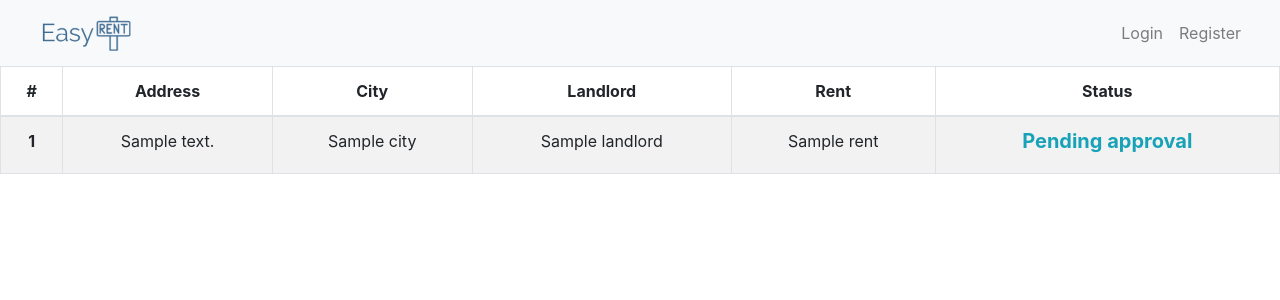
After one commit to StoyanoVasil/SOT-frontend, a Flask app: template src/templates/bookings.html in a window 1280 px wide. The commit adds this page. Shown: the top 300 px of the page. Run offline with Flask 2, Linux system fonts and the light colour scheme; the template is opened without the code that fills it: most values are stand-ins (such as "Sample title", 1, 10 or a date in 2020); some libraries are stand-ins or nearby versions.

Commit message:
add bookings page; add error snippet in main page and bookings page

```diff
--- a/src/static/css/master.css
+++ b/src/static/css/master.css
@@ -19,3 +19,7 @@ html, body {
 .top-space {
     margin-top: 1%;
 }
+
+.main-color {
+    color: rgb(63,108,147);
+}
--- /dev/null
+++ b/src/templates/bookings.html
@@ -0,0 +1,34 @@
+{% extends 'layout.html' %}
+{% block body %}
+    {% include 'error.html' %}
+    <table class="table table-bordered table-striped">
+        <thead>
+        <tr>
+            <th scope="col" class="text-center">#</th>
+            <th scope="col" class="text-center">Address</th>
+            <th scope="col" class="text-center">City</th>
+            <th scope="col" class="text-center">Landlord</th>
+            <th scope="col" class="text-center">Rent</th>
+            <th scope="col" class="text-center">Status</th>
+        </tr>
+        </thead>
+        <tbody>
+        {% for room in rooms %}
+            <tr>
+                <th class="text-center">{{ loop.index }}</th>
+                <td class="text-center">{{ room['address'] }}</td>
+                <td class="text-center">{{ room['city'] }}</td>
+                <td class="text-center">{{ room['landlord'] }}</td>
+                <td class="text-center">{{ room['rent'] }}</td>
+                <td class="text-center">
+                    {% if room['status'] == 'booked' %}
+                        <h5 class="text-info font-weight-bold">Pending approval</h5>
+                    {% else %}
+                        <h5 class="text-success font-weight-bold">Approved</h5>
+                    {% endif %}
+                </td>
+            </tr>
+        {% endfor %}
+        </tbody>
+    </table>
+{% endblock %}
--- /dev/null
+++ b/src/templates/error.html
@@ -0,0 +1,5 @@
+{% if message %}
+    <div class="alert alert-danger col-lg-12 top-space" role="alert">
+        {{ message }}
+    </div>
+{% endif %}
--- a/src/templates/index.html
+++ b/src/templates/index.html
@@ -1,6 +1,6 @@
 {% extends "layout.html" %}
 {% block body %}
     <div class="center">
-        <h1>Welcome to EasyRent</h1>
+        <h1 class="main-color">Welcome to EasyRent</h1>
     </div>
 {% endblock %}
--- a/src/templates/login.html
+++ b/src/templates/login.html
@@ -1,11 +1,7 @@
 {% extends 'layout.html' %}
 {% block body %}
+    {% include 'error.html' %}
     <div class="center">
-        {% if message %}
-            <div class="alert alert-danger" role="alert">
-                {{ message }}
-            </div>
-        {% endif %}
         <form class="text-center w-25" action="{{ url_for('login') }}" method="post">
             <div class="form-group">
                 <label for="email">Email address</label>
--- a/src/templates/navbar.html
+++ b/src/templates/navbar.html
@@ -26,6 +26,9 @@
                     <li class="nav-item">
                         <a href="/rooms/free" class="nav-link">Rooms</a>
                     </li>
+                    <li class="nav-item">
+                        <a href="/bookings" class="nav-link">Bookings</a>
+                    </li>
                 {% endif %}
                 {% if session['role'] == 'landlord' %}
                     {#landlord links#}
--- a/src/views.py
+++ b/src/views.py
@@ -106,11 +106,13 @@ def get_free_rooms():
 def book_room(id):
     r = requests.get(f'{BASE_URL}book/room/{id}', headers={'Authorization': session['token']})
     if r.status_code == 204:
-        return redirect('/rooms/free') #redirect to my bookings
+        return redirect('/bookings')
 
 
 @app.route('/bookings')
 def user_bookings():
     r = requests.get(f'{BASE_URL}room/tenant', headers={'Authorization': session['token']})
     if r.status_code == 200:
-        return render_template('', rooms=json.loads(r.text)) #TODO: make template
+        return render_template('bookings.html', rooms=json.loads(r.text))
+    if r.status_code == 404:
+        return render_template('bookings.html', message='No rooms booked')
```
